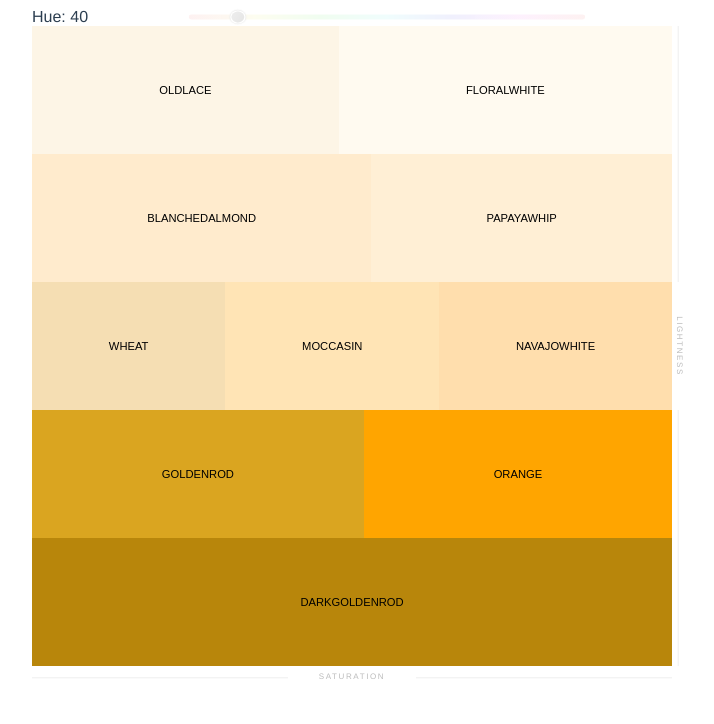
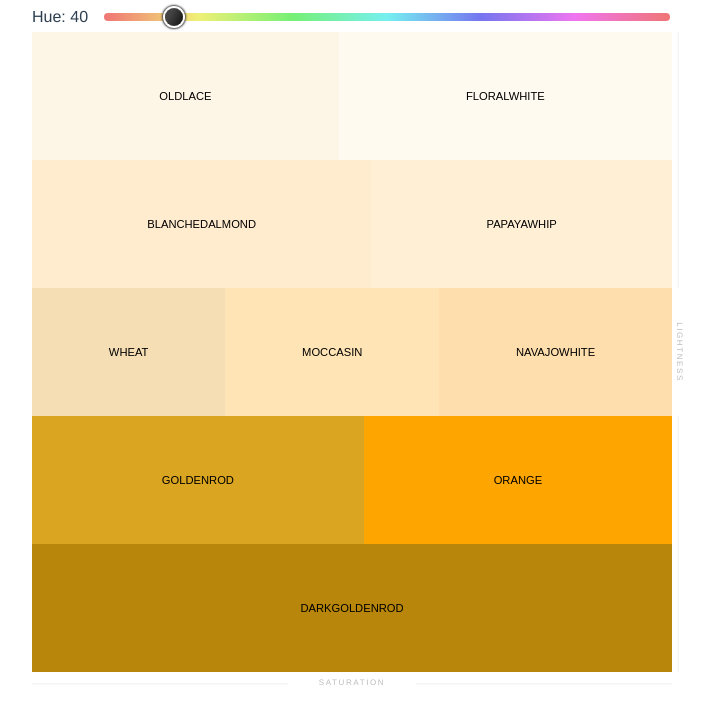
Before and after one commit to maxzz/color-names, a Vue app: page / in a window 1280 px wide. Shown: the top 724 px of the page, without its empty margins (288-1002 px from the left). Built offline with nearby package versions, Linux system fonts and the light colour scheme.

Commit message:
feature: slider appearance animation

```diff
--- a/src/App.vue
+++ b/src/App.vue
@@ -67,6 +67,9 @@
         display: flex;
         align-items: center;
         justify-content: space-between;
+        margin-bottom: 0.75vmin;
     }
+
+    @import "./styles/base.scss";
     @import "./styles/slider.scss";
 </style>
--- /dev/null
+++ b/src/styles/base.scss
@@ -0,0 +1,6 @@
+@keyframes appear {
+    to {
+        transform: scale(1, 1);
+        opacity: 1;
+    }
+}
```
